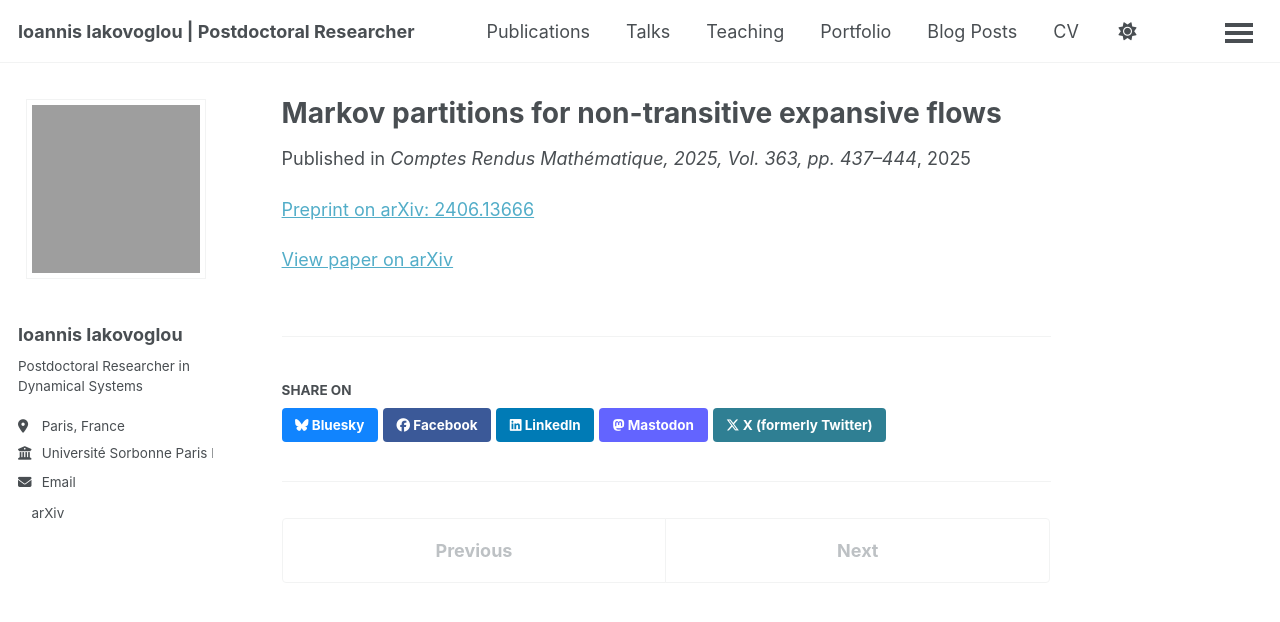
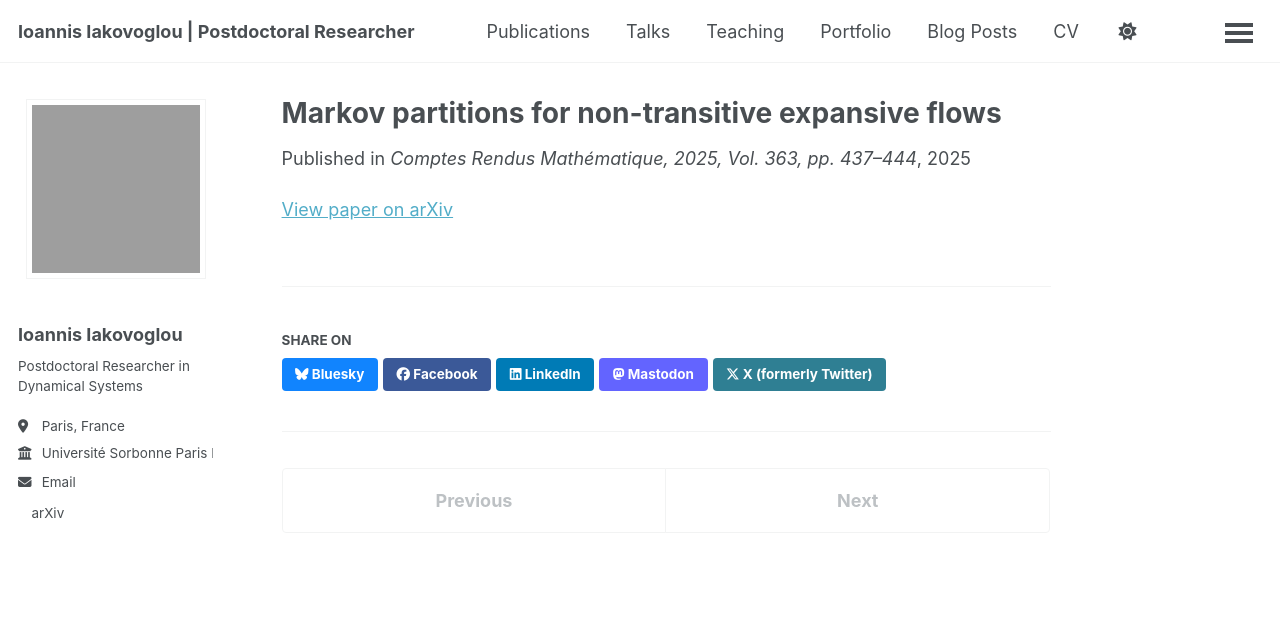
Before and after one commit to ioannisiakovoglou/ioannisiakovoglou.github.io, a Jekyll site: the page built from _publications/markovpartitions.md, in a window 1280 px wide. Shown: the top 622 px of the page. Built offline with Jekyll 4.4.1, drawn with Linux system fonts in a browser that asks for light colours; a script bundle is joined from its source files by our own code; a style sheet for code colours, icons or effects is not loaded.

Commit message:
Remove preprint link from markovpartitions.md

```diff
--- a/_publications/markovpartitions.md
+++ b/_publications/markovpartitions.md
@@ -8,4 +8,3 @@ date: 2025-01-01
 venue: "Comptes Rendus Mathématique, 2025, Vol. 363, pp. 437–444"
 paperurl: "https://arxiv.org/abs/2406.13666"
 ---
-[Preprint on arXiv: 2406.13666](https://arxiv.org/abs/2406.13666)
```
